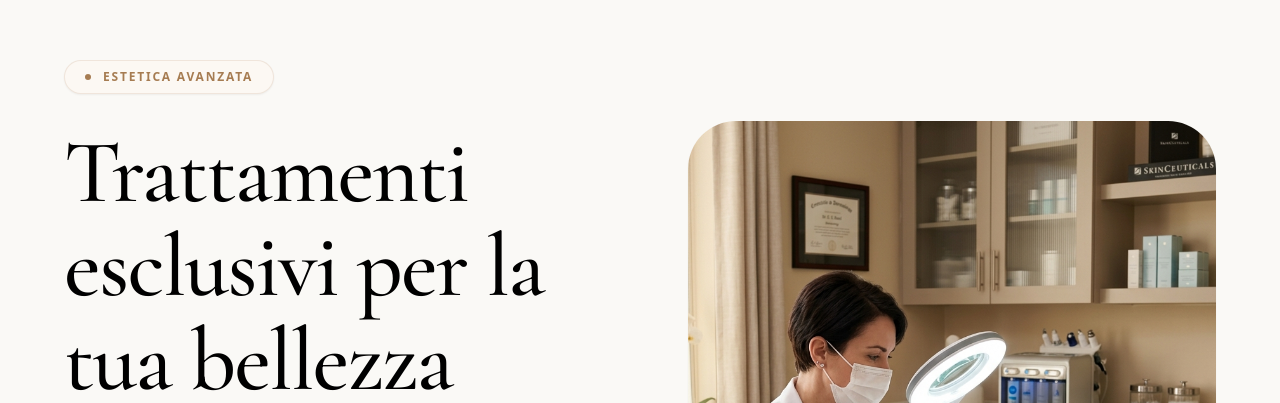
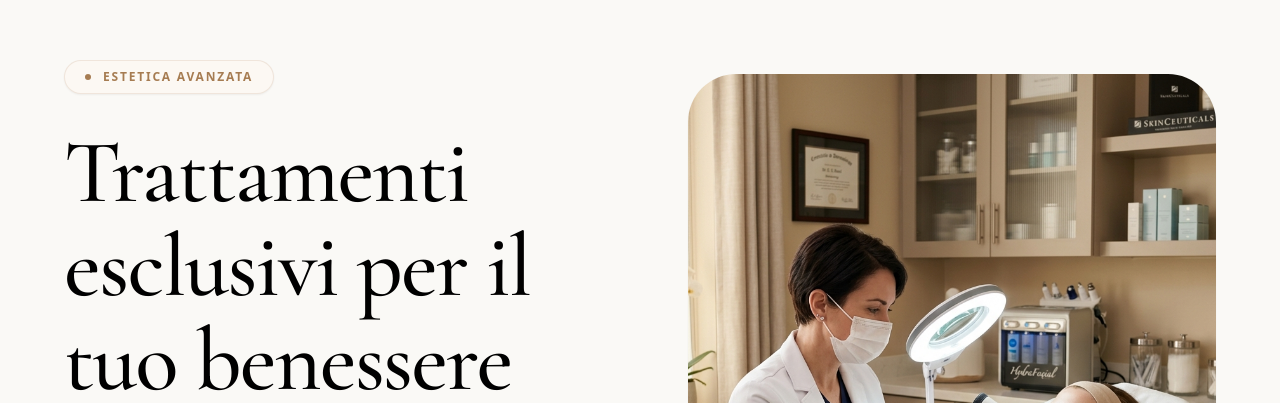
Before and after one commit to belpietrodavide01-beep/centro-estetico-1, a React (Vite) app: page / in a window 1280 px wide. Shown: the part 6022-6425 px from the top of the page. Built offline with nearby package versions, Linux system fonts and the light colour scheme.

Commit message:
style: finalize text content, mobile names, and map layout

```diff
--- a/src/components/AboutSection.jsx
+++ b/src/components/AboutSection.jsx
@@ -35,7 +35,8 @@ export default function AboutSection() {
           >
             <div className="flex flex-col gap-1 text-white">
               <h4 className="text-2xl lg:text-3xl font-medium tracking-wide" style={{ fontFamily: 'Cormorant Garamond, serif' }}>
-                Dr.ssa Anna Rossi
+                <span className="md:hidden">Anna Rossi</span>
+                <span className="hidden md:block">Dr.ssa Anna Rossi</span>
               </h4>
               <p className="text-white/80 text-sm font-medium tracking-wide">
                 Beauty Specialist & Skin Expert
--- a/src/components/ContactSection.jsx
+++ b/src/components/ContactSection.jsx
@@ -31,7 +31,7 @@ export default function ContactSection() {
               letterSpacing: '-0.02em'
             }}
           >
-            Inizia il tuo <br /> percorso di bellezza
+            Inizia il tuo <br /> percorso con noi
           </motion.h2>
           <motion.p
             initial={{ opacity: 0, y: 20 }}
@@ -85,8 +85,7 @@ export default function ContactSection() {
             {isInView ? (
               <iframe
                 src="https://www.google.com/maps/embed?pb=!1m18!1m12!1m3!1d349.73423574216764!2d10.300684737959305!3d45.472344342001456!2m3!1f0!2f0!3f0!3m2!1i1024!2i768!4f13.1!3m3!1m2!1s0x47819f2696f46c4f%3A0x37b1b02b1ef05e68!2sVia%20Dante%20Alighieri%2C%2027%2C%202027%2C%2025014%20Castenedolo%20BS!5e0!3m2!1sit!2sit!4v1776157559723!5m2!1sit!2sit"
-                className="absolute -top-1 -left-1 w-[110%] h-[115%] border-0"
-                style={{ transform: 'translate(14px, 12px)' }}
+                className="absolute inset-0 w-full h-full border-0"
                 allowFullScreen=""
                 loading="lazy"
                 referrerPolicy="no-referrer-when-downgrade"
--- a/src/components/MedicalSection.jsx
+++ b/src/components/MedicalSection.jsx
@@ -39,8 +39,7 @@ export default function MedicalSection() {
               letterSpacing: '-0.02em'
             }}
           >
-            <span className="md:hidden">Pura bellezza quotidiana</span>
-            <span className="hidden md:block">Trattamenti esclusivi per la tua bellezza quotidiana</span>
+            Trattamenti esclusivi per il tuo benessere
           </motion.h2>
 
           {/* Paragraph */}
```
